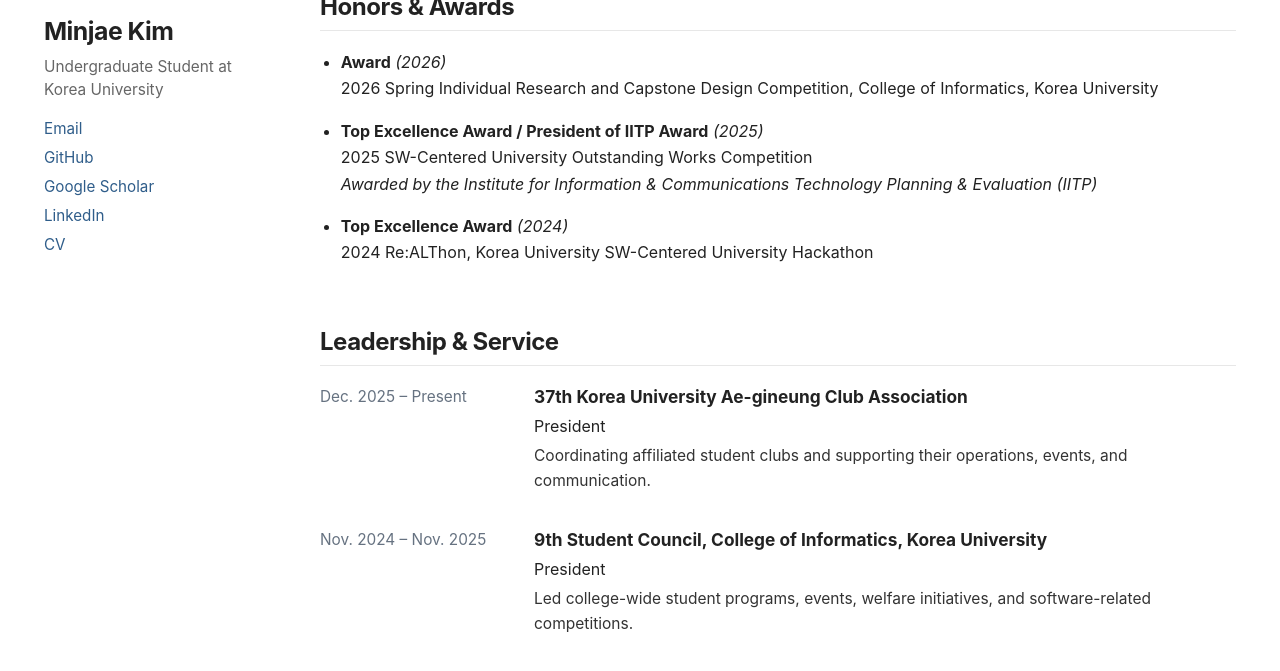
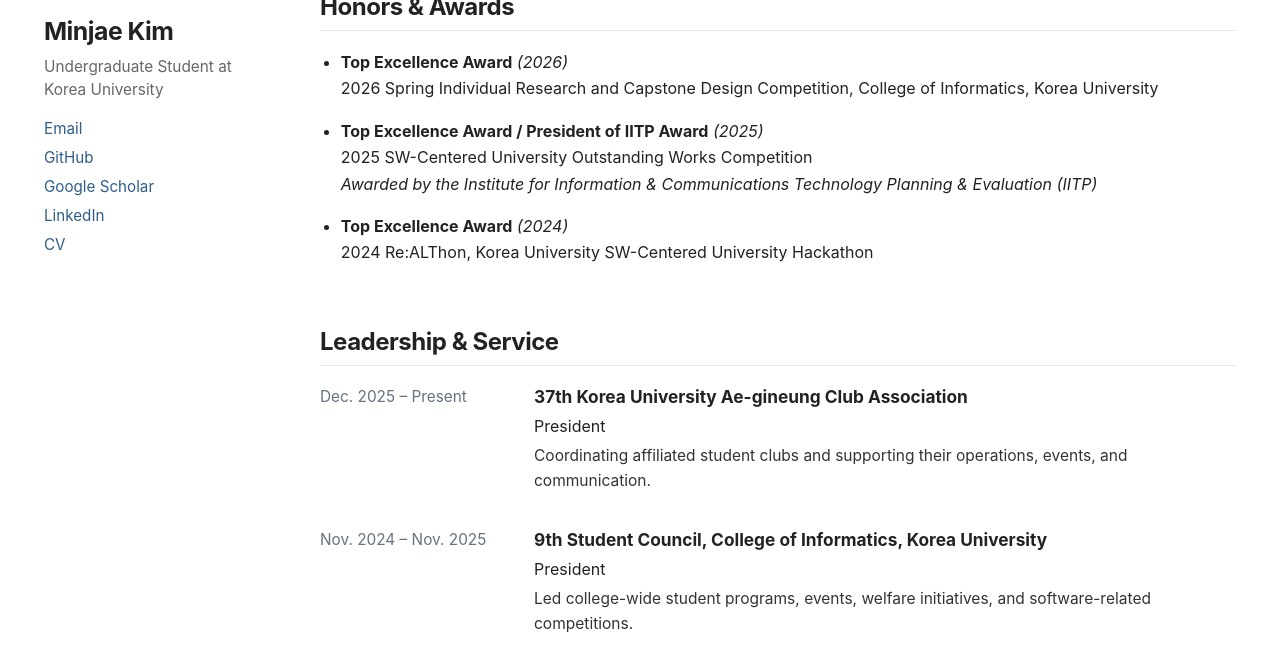
Before and after one commit to kmj200392/kmj200392.github.io, a Jekyll site: the page built from _pages/about.md, in a window 1280 px wide and 900 px high, scrolled down 1146 px, cut to the strip 208-879 px from the top of the window. Built offline with Jekyll 4.4.1, drawn with Linux system fonts in a browser that asks for light colours.

Commit message:
Update 2026 award distinction

```diff
--- a/_pages/about.md
+++ b/_pages/about.md
@@ -61,7 +61,7 @@ My research focuses on developing **more capable, efficient, and adaptive large
 
 # Honors & Awards
 
-- **Award** *(2026)*
+- **Top Excellence Award** *(2026)*
   2026 Spring Individual Research and Capstone Design Competition, College of Informatics, Korea University
 
 - **Top Excellence Award / President of IITP Award** *(2025)*
```
